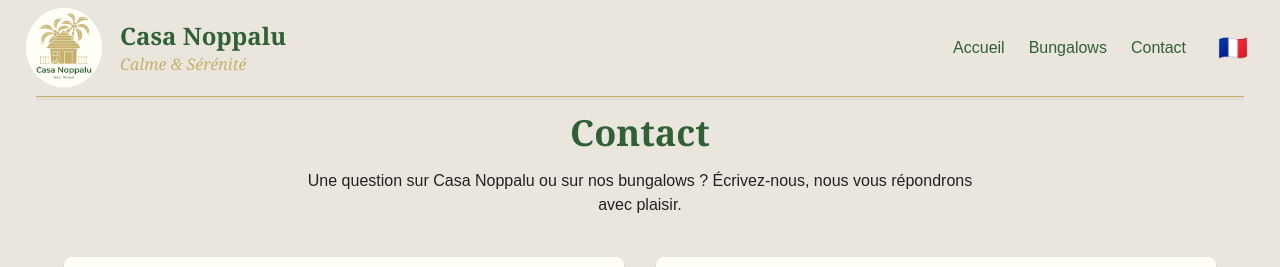
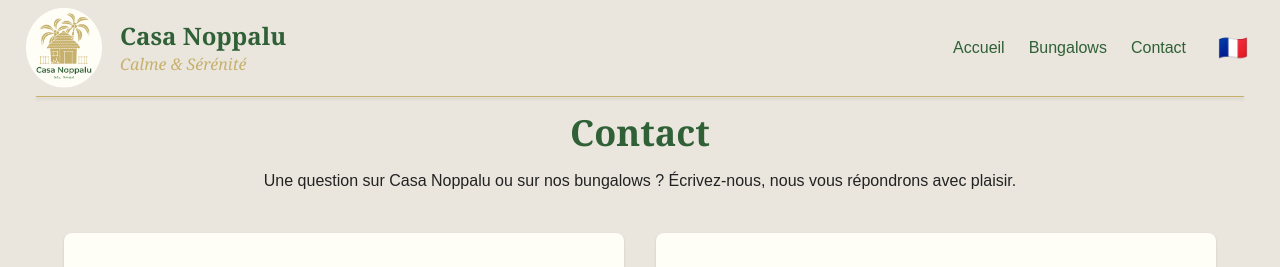
Before and after one commit to zohra-b/noppalu, a Next.js app: page /contact in a window 1280 px wide. Shown: the top 267 px of the page. Built offline with nearby package versions, Linux system fonts and the light colour scheme.

Commit message:
changed font size in contact page

```diff
--- a/src/app/contact/page.tsx
+++ b/src/app/contact/page.tsx
@@ -46,7 +46,7 @@ export default function ContactPage() {
           <h1 className="mb-4 font-serif text-3xl font-semibold text-green md:text-4xl">
             Contact
           </h1>
-          <p className="mx-auto max-w-2xl">
+          <p className="mx-auto max-w-1xl">
             Une question sur Casa Noppalu ou sur nos bungalows ?
             Écrivez-nous, nous vous répondrons avec plaisir.
           </p>
```
